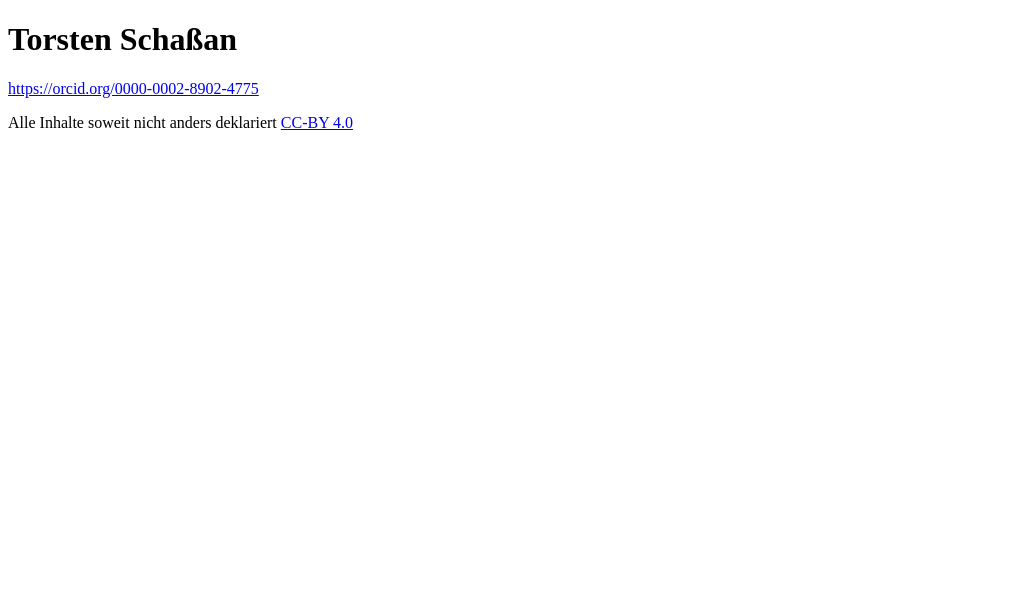
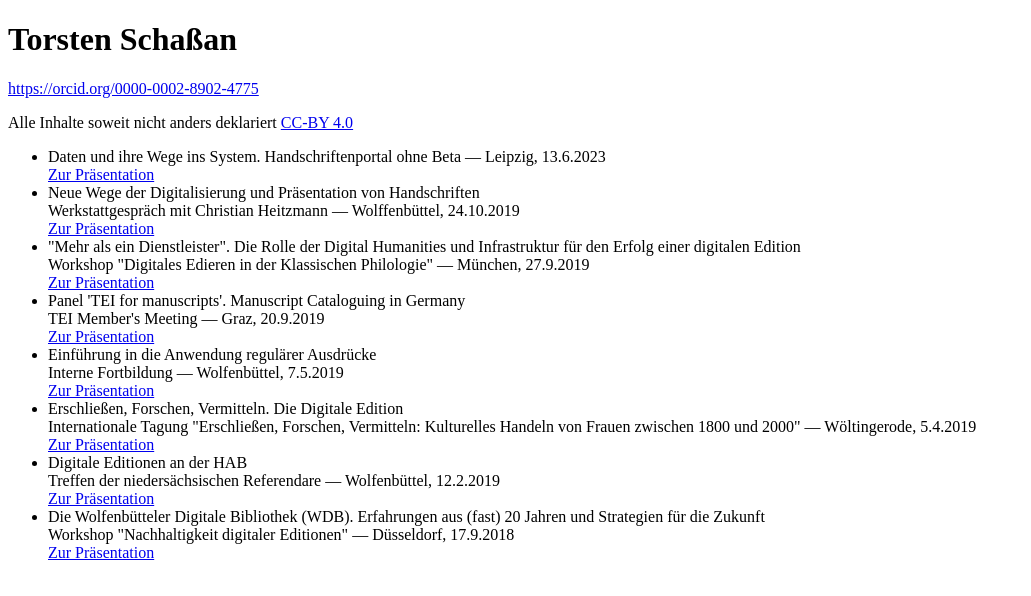
Before and after one commit to schassan/schassan.github.io, a plain HTML site: page index.html in a window 1280 px wide. Shown: the whole page, without its empty margins (0-1031 px from the left). Drawn offline with Linux system fonts and the light colour scheme.

Commit message:
Update index.html

```diff
--- a/index.html
+++ b/index.html
@@ -14,5 +14,38 @@
   <h1>Torsten Schaßan</h1>
   <p><a href="https://orcid.org/0000-0002-8902-4775">https://orcid.org/0000-0002-8902-4775</a></p>
   <p>Alle Inhalte soweit nicht anders deklariert <a href="https://creativecommons.org/licenses/by/4.0/">CC-BY 4.0</a></p>
+  <ul>
+    <li>Daten und ihre Wege ins System. Handschriftenportal ohne Beta &#x2014; Leipzig, 13.6.2023
+      <br/><a href="https://schassan.github.io/20230613_HSP-ohne-Beta">Zur Präsentation</a>
+    </li>
+    <li>Neue Wege der Digitalisierung und Präsentation von Handschriften
+      <br/>Werkstattgespräch mit Christian Heitzmann &#x2014; Wolffenbüttel, 24.10.2019
+      <br/><a href="https://schassan.github.io/20191024_Neue-Wege">Zur Präsentation</a>
+    </li>
+    <li>"Mehr als ein Dienstleister". Die Rolle der Digital Humanities und Infrastruktur für den Erfolg einer digitalen Edition
+      <br/>Workshop "Digitales Edieren in der Klassischen Philologie" &#x2014; München, 27.9.2019
+      <br/><a href="https://schassan.github.io/20190927_Mehr-als-ein-Dienstleister">Zur Präsentation</a>
+    </li>
+    <li>Panel 'TEI for manuscripts'. Manuscript Cataloguing in Germany
+      <br/>TEI Member's Meeting &#x2014; Graz, 20.9.2019
+      <br/><a href="https://schassan.github.io/20190920_Manuscript-Cataloguing-in-Germany">Zur Präsentation</a>
+    </li>
+    <li>Einführung in die Anwendung regulärer Ausdrücke
+      <br/>Interne Fortbildung &#x2014; Wolfenbüttel, 7.5.2019
+      <br/><a href="https://schassan.github.io/20190507_Einfuehrung-RegEx">Zur Präsentation</a>
+    </li>
+    <li>Erschließen, Forschen, Vermitteln. Die Digitale Edition
+      <br/>Internationale Tagung "Erschließen, Forschen, Vermitteln: Kulturelles Handeln von Frauen zwischen 1800 und 2000" &#x2014; Wöltingerode, 5.4.2019
+      <br/><a href="https://schassan.github.io/20190405_EFV-Die-Digitale-Edition">Zur Präsentation</a>
+    </li>
+    <li>Digitale Editionen an der HAB
+      <br/>Treffen der niedersächsischen Referendare &#x2014; Wolfenbüttel, 12.2.2019
+      <br/><a href="https://schassan.github.io/20190212_Digitale-Editionen-an-der-HAB">Zur Präsentation</a>
+    </li>
+    <li>Die Wolfenbütteler Digitale Bibliothek (WDB). Erfahrungen aus (fast) 20 Jahren und Strategien für die Zukunft
+      <br/>Workshop "Nachhaltigkeit digitaler Editionen" &#x2014; Düsseldorf, 17.9.2018
+      <br/><a href="https://schassan.github.io/2018-WDB-Erfahrungen-und-Strategien">Zur Präsentation</a>
+    </li>
+  </ul>
 </body>
 </html>
```
